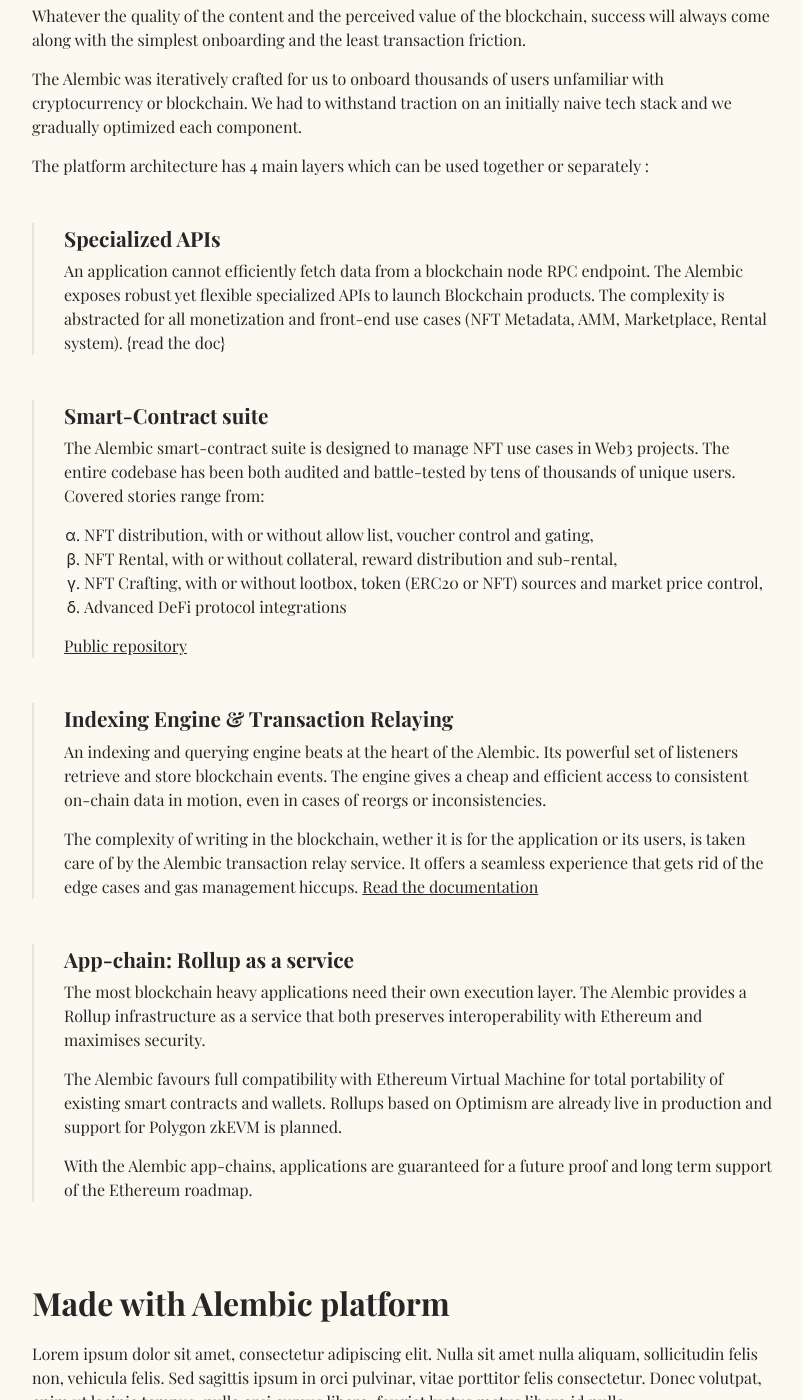
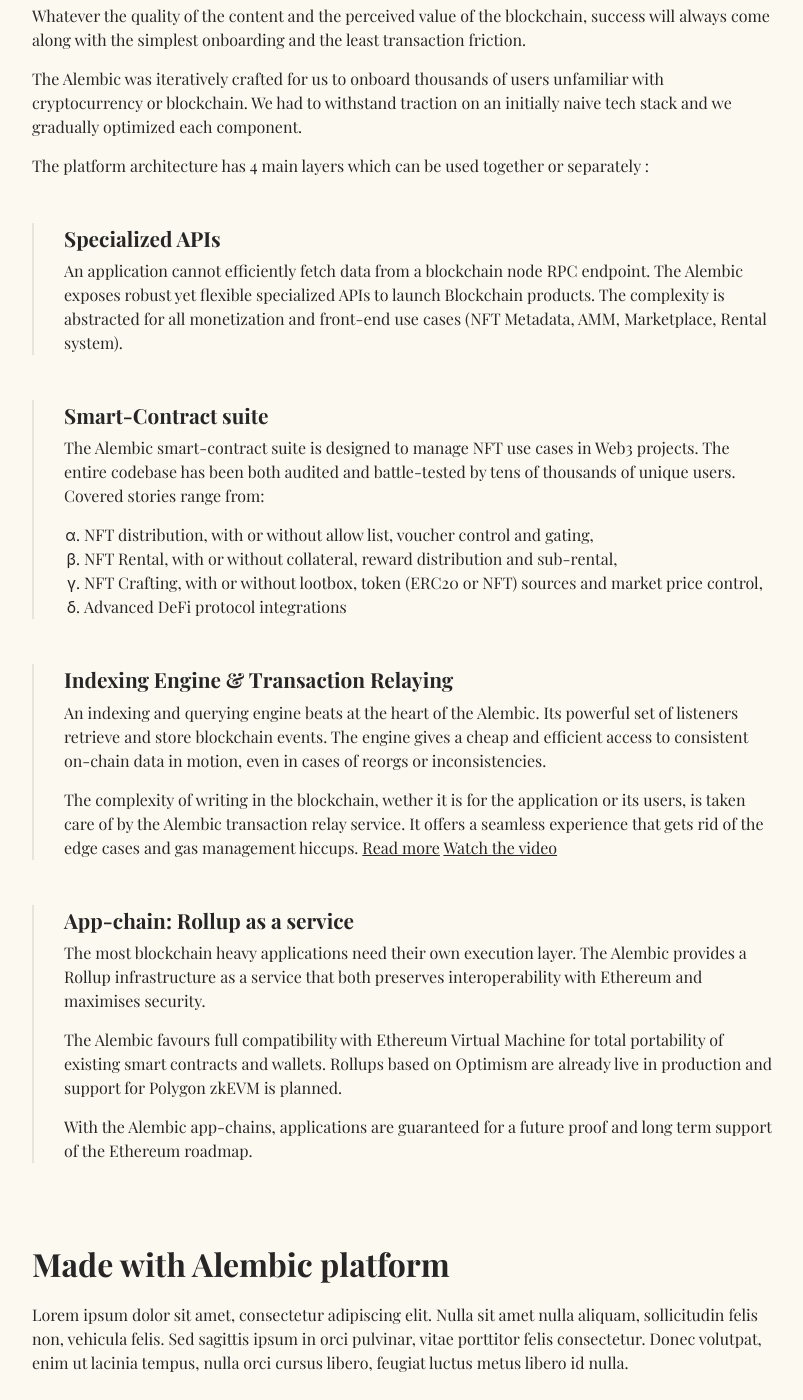
Before and after one commit to jdetychey/landing, a Jekyll site: the page built from index.markdown, in a window 1280 px wide and 1400 px high, scrolled down 675 px. Shown: the whole window, without its empty margins (238-1041 px from the left). Built offline with Jekyll 4.4.1, drawn with Linux system fonts in a browser that asks for light colours; some web fonts are replaced; our own code applies the rules of GitHub Pages for plain Markdown files.

Commit message:
index page text

```diff
--- a/index.markdown
+++ b/index.markdown
@@ -5,14 +5,14 @@
 layout: home
 ---
 
-# Alembic
+# alembic
 Products & services to <span class="ighlight-container"><span class="ighlight">build and operate Web3 applications.</span></span>
 
 
 ## Our history
 
 We are a team of Blockchain veterans.
-Since 2016, we have participated in the democratization of this technology.  From crypto-currency mining to the creation of smart-contracts, we have spent the last 6 years exploring the potential and challenges of decentralized systems with industry leaders.
+Since 2016, we have participated in the democratization of this technology. From crypto-currency mining to the creation of smart-contracts, we have spent the last 6 years exploring the potential and challenges of decentralized systems with industry leaders.
 
 In 2021, our team of enthusiasts came together to create Cometh with the ambition to exploit the benefits of blockchain in a game.  Regardless of our experience, managing several thousand users on our web3 application has proven to be very complex. Testing out frameworks for our own use, for friend and partner projects, we developed an internal tool suite under the code name: *Alembic* ⚗️.
 
@@ -28,24 +28,22 @@ The platform architecture has 4 main layers which can be used together or separa
 
 >### Specialized APIs
 >
->An application cannot efficiently fetch data from a blockchain node RPC endpoint.  The Alembic exposes robust yet flexible specialized APIs to launch Blockchain products.  The complexity is abstracted for all monetization and front-end use cases (NFT Metadata, AMM, Marketplace, Rental system). {read the doc}
+>An application cannot efficiently fetch data from a blockchain node RPC endpoint.  The Alembic exposes robust yet flexible specialized APIs to launch Blockchain products. The complexity is abstracted for all monetization and front-end use cases (NFT Metadata, AMM, Marketplace, Rental system).
 
 >### Smart-Contract suite
 >
->The Alembic smart-contract suite is designed to manage NFT use cases in Web3 projects.  The entire codebase has been both audited and battle-tested by tens of thousands of unique users.  Covered stories range from:
+>The Alembic smart-contract suite is designed to manage NFT use cases in Web3 projects.  The entire codebase has been both audited and battle-tested by tens of thousands of unique users. Covered stories range from:
 >
 >- NFT distribution, with or without allow list, voucher control and gating,
 >- NFT Rental, with or without collateral, reward distribution and sub-rental,
 >- NFT Crafting, with or without lootbox, token (ERC20 or NFT) sources and market price control,
 >- Advanced DeFi protocol integrations
->
->[Public repository](/usecases/discord)
 
 >### Indexing Engine & Transaction Relaying
 >
 >An indexing and querying engine beats at the heart of the Alembic. Its powerful set of listeners retrieve and store blockchain events. The engine gives a cheap and efficient access to consistent on-chain data in motion, even in cases of reorgs or inconsistencies.
 >
->The complexity of writing in the blockchain, wether it is for the application or its users, is taken care of by the Alembic transaction relay service.  It offers a seamless experience that gets rid of the edge cases and gas management hiccups. [Read the documentation](/usecases/discord)
+>The complexity of writing in the blockchain, wether it is for the application or its users, is taken care of by the Alembic transaction relay service. It offers a seamless experience that gets rid of the edge cases and gas management hiccups. [Read more](/usecases/discord) [Watch the video](/usecases/discord)
 
 >### App-chain: Rollup as a service
 >
```
